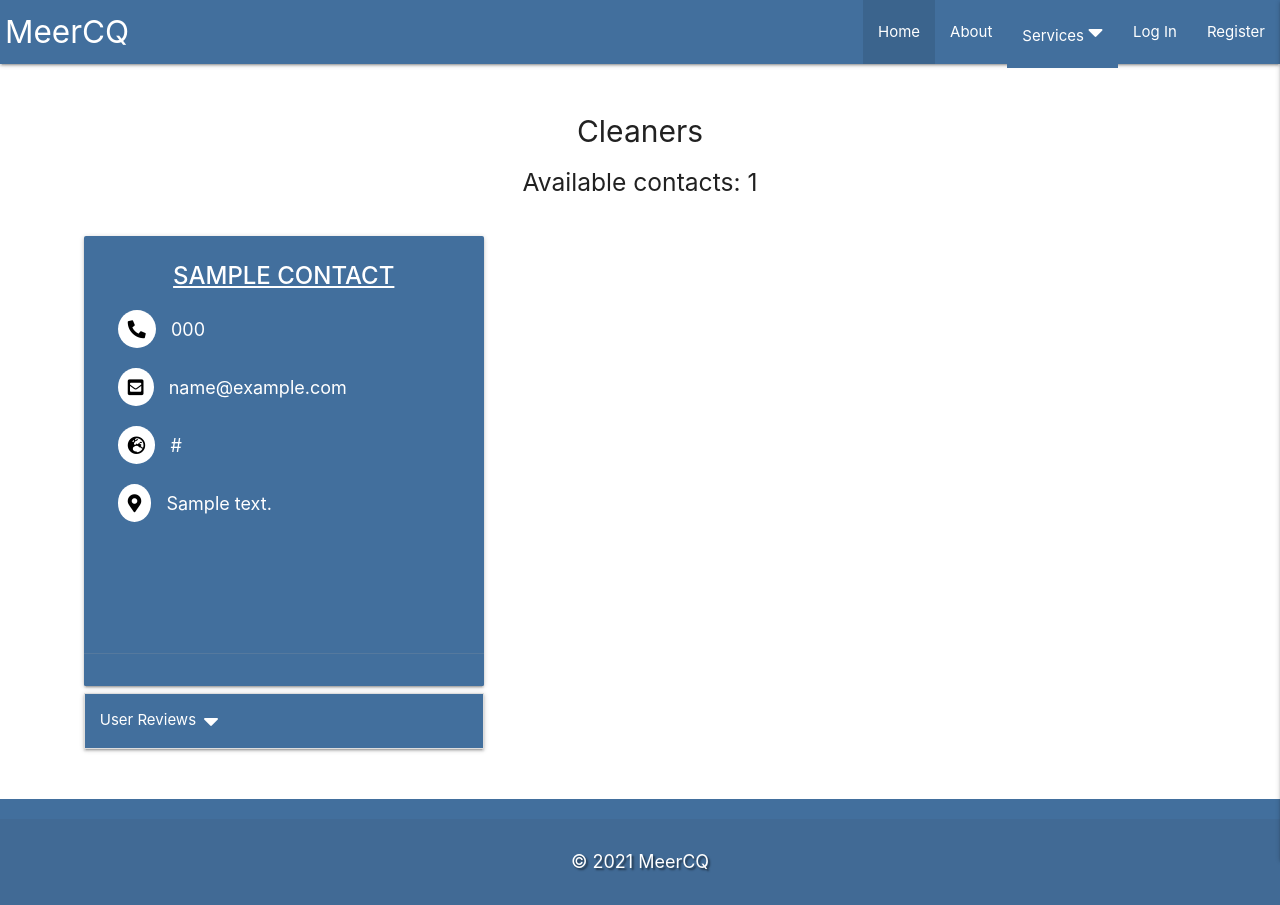
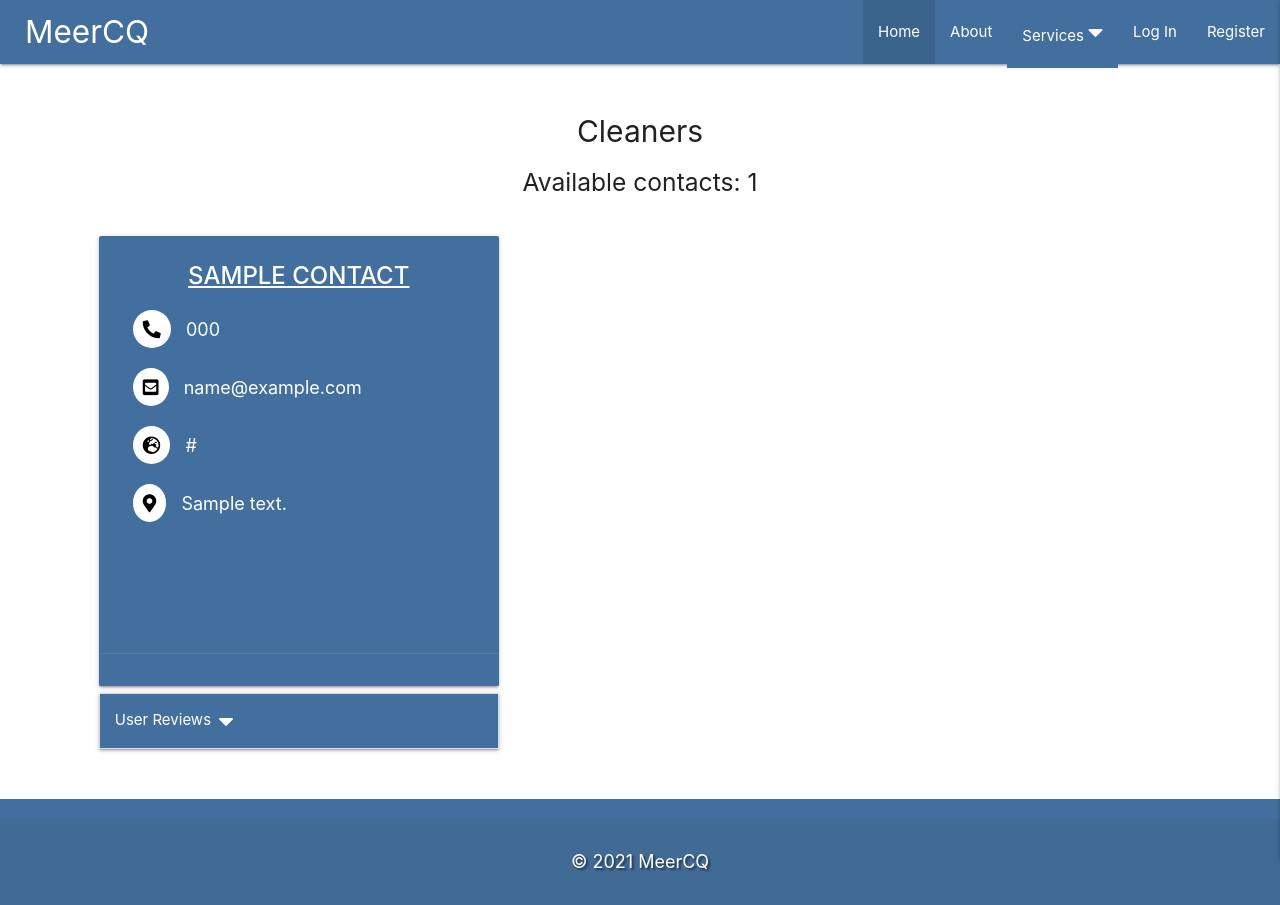
Before and after one commit to gomathishankar28/ms3_meercq, a Flask app: page /cleaners in a window 1280 px wide. Run offline with Flask 2, Linux system fonts and the light colour scheme; a database or web service that is not in the repository returns one stand-in record (values such as "Sample title"); data that the repository does not hold is empty; some libraries are stand-ins or nearby versions.

Commit message:
fixed a typo error in app.py and added media queries to contact cards for all screens

```diff
--- a/app.py
+++ b/app.py
@@ -90,7 +90,7 @@ def logout():
     return redirect(url_for("home"))
 
 
-@app.route("/electicians")
+@app.route("/electricians")
 def electricians():
     electrician_contacts = list(mongo.db.contacts.find(
         {"service_type": "electricians"}))
--- a/static/css/style.css
+++ b/static/css/style.css
@@ -181,11 +181,12 @@ p {
 		top: 50%;
 	}
 	.card.small {
-		width: 230px;
-		margin-left: -10px!important;
+		width: 250px;
+		margin-left: -22px!important;
 	}
 	.reviews {
-		width: 230px;
+		width: 250px;
+		margin-left: -22px!important;
 	}
 	.main-heading1 {
 		font-size: 28px;
@@ -261,9 +262,17 @@ p {
 		margin-left: 5px;
 		margin-right: 5px;
 	}
+	.card.small {
+		width: 300px;
+		margin-left: -10px!important
+	}
+	.reviews {
+		width: 300px;
+		margin-left: -10px!important
+	}
 }
 
-@media (min-width: 375x) and (max-width: 415px) {
+@media (min-width: 375x) {
 	.search_form {
 		top: 40%;
 	}
@@ -275,14 +284,23 @@ p {
 		margin-left: 20px!important;
 	}
 	.card.small {
-		width: 300px;
-		margin-left: 20px!important;
+		width: 330px;
+		margin-left: 10px!important;
 	}
 	.reviews {
-		width: 300px;
+		width: 330px;
 	}
 }
-
+@media (min-width: 411px) {
+	.card.small {
+		width: 350px;
+		margin-left: -15px!important;
+	}
+	.reviews {
+		width: 350px;
+		margin-left: -15px!important;
+	}
+}
 @media (min-width: 540px) {
 	.main-heading2 {
 		display: block;
@@ -344,9 +362,20 @@ p {
 	.services {
 		margin-left: 50px;
 	}
+	.card.small {
+		width: 600px;
+		margin-left: -40px!important;
+	}
+	.reviews {
+		width: 600px;
+		margin-left: -40px!important;
+	}
 }
 
 @media (min-width: 1024px) {
+	nav .brand-logo {
+		padding-left: 25px;
+	}
 	.hero_caption {
 		top: 20%;
 	}
@@ -366,15 +395,24 @@ p {
 	textarea {
 		font-size: 30px!important;
 	}
+	.services {
+		margin-left: 100px;
+	}
+
+	.fcard {
+		margin-left: -10px!important;
+	}
 	.contacts {
 		margin-left: -110px!important;
 		margin-right: -110px!important;
 	}
 	.card.small {
 		width: 300px;
+		margin-left: 5px!important;
 	}
 	.reviews {
 		width: 300px;
+		margin-left: 5px!important;
 	}
 	.add_contact,
 	.edit_contact,
@@ -384,6 +422,7 @@ p {
 }
 
 @media (min-width: 1080px) {
+
 	.hero_caption {
 		top: 20%;
 	}
--- a/templates/carpenters.html
+++ b/templates/carpenters.html
@@ -6,13 +6,13 @@
             		<h2 class="center-align"> Carpenters </h2>
             		<h5 class="center-align"> Available contacts: {{ count }} </h5>
             		{% if session["user"] %}
-                		<a class="waves-effect waves-light btn medium" href="{{ url_for('add_contact') }}">Add New Contact</a>
+                		<a class="waves-effect waves-light btn medium black-text" href="{{ url_for('add_contact') }}"><strong>Add New Contact</strong></a>
             		{% endif %}
         	</div>
     	</div>
     	<div class="row contacts">
             {% for contact in contacts %}
-                <div class="col s12 m12 l4">
+                <div class="col s12 m12 l4 fcard">
                     <div class="card small">
                         <div class="card-content white-text">
                             <span class="card-title center-align"><strong>{{ contact.company_name }}</strong></span>
--- a/templates/cleaners.html
+++ b/templates/cleaners.html
@@ -6,13 +6,13 @@
             		<h2 class="center-align"> Cleaners </h2>
             		<h5 class="center-align"> Available contacts: {{ count }} </h5>
             		{% if session["user"] %}
-                		<a class="waves-effect waves-light btn medium" href="{{ url_for('add_contact') }}">Add New Contact</a>
+                		<a class="waves-effect waves-light btn medium black-text" href="{{ url_for('add_contact') }}"><strong>Add New Contact</strong></a>
             		{% endif %}
         	</div>
     	</div>
     	<div class="row contacts">
             {% for contact in contacts %}
-                <div class="col s12 m12 l4">
+                <div class="col s12 m12 l4 fcard">
                     <div class="card small">
                         <div class="card-content white-text">
                             <span class="card-title center-align"><strong>{{ contact.company_name }}</strong></span>
--- a/templates/electricians.html
+++ b/templates/electricians.html
@@ -6,13 +6,13 @@
             		<h2 class="center-align"> Electricians </h2>
             		<h5 class="center-align"> Available contacts: {{ count }} </h5>
             		{% if session["user"] %}
-                		<a class="waves-effect waves-light btn medium" href="{{ url_for('add_contact') }}">Add New Contact</a>
+                		<a class="waves-effect waves-light btn medium black-text" href="{{ url_for('add_contact') }}"><strong>Add New Contact</strong></a>
             		{% endif %}
         	</div>
     	</div>
     	<div class="row contacts">
             {% for contact in contacts %}
-                <div class="col s12 m12 l4">
+                <div class="col s12 m12 l4 fcard">
                     <div class="card small">
                         <div class="card-content white-text">
                             <span class="card-title center-align"><strong>{{ contact.company_name }}</strong></span>
--- a/templates/gardeners.html
+++ b/templates/gardeners.html
@@ -6,13 +6,13 @@
             		<h2 class="center-align"> Gardeners </h2>
             		<h5 class="center-align"> Available contacts: {{ count }} </h5>
             		{% if session["user"] %}
-                		<a class="waves-effect waves-light btn medium" href="{{ url_for('add_contact') }}">Add New Contact</a>
+                		<a class="waves-effect waves-light btn medium black-text" href="{{ url_for('add_contact') }}"><strong>Add New Contact</strong></a>
             		{% endif %}
         	</div>
     	</div>
     	<div class="row contacts">
             {% for contact in contacts %}
-                <div class="col s12 m12 l4">
+                <div class="col s12 m12 l4 fcard">
                     <div class="card small">
                         <div class="card-content white-text">
                             <span class="card-title center-align"><strong>{{ contact.company_name }}</strong></span>
--- a/templates/painters.html
+++ b/templates/painters.html
@@ -6,13 +6,13 @@
             		<h2 class="center-align"> Painters </h2>
             		<h5 class="center-align"> Available contacts: {{ count }} </h5>
             		{% if session["user"] %}
-                		<a class="waves-effect waves-light btn medium" href="{{ url_for('add_contact') }}">Add New Contact</a>
+                		<a class="waves-effect waves-light btn medium black-text" href="{{ url_for('add_contact') }}"><strong>Add New Contact</strong></a>
             		{% endif %}
         	</div>
     	</div>
     	<div class="row contacts">
             {% for contact in contacts %}
-                <div class="col s12 m12 l4">
+                <div class="col s12 m12 l4 fcard">
                     <div class="card small">
                         <div class="card-content white-text">
                             <span class="card-title center-align"><strong>{{ contact.company_name }}</strong></span>
--- a/templates/plumbers.html
+++ b/templates/plumbers.html
@@ -6,13 +6,13 @@
             		<h2 class="center-align"> Plumbers </h2>
             		<h5 class="center-align"> Available contacts: {{ count }} </h5>
             		{% if session["user"] %}
-                		<a class="waves-effect waves-light btn medium" href="{{ url_for('add_contact') }}">Add New Contact</a>
+                		<a class="waves-effect waves-light btn medium black-text" href="{{ url_for('add_contact') }}"><strong>Add New Contact</strong></a>
             		{% endif %}
         	</div>
     	</div>
     	<div class="row contacts">
             {% for contact in contacts %}
-                <div class="col s12 m12 l4">
+                <div class="col s12 m12 l4 fcard">
                     <div class="card small">
                         <div class="card-content white-text">
                             <span class="card-title center-align"><strong>{{ contact.company_name }}</strong></span>
--- a/templates/whitegoods.html
+++ b/templates/whitegoods.html
@@ -6,13 +6,13 @@
             		<h2 class="center-align"> Whitegoods </h2>
             		<h5 class="center-align"> Available contacts: {{ count }} </h5>
             		{% if session["user"] %}
-                		<a class="waves-effect waves-light btn medium" href="{{ url_for('add_contact') }}">Add New Contact</a>
+                		<a class="waves-effect waves-light btn medium black-text" href="{{ url_for('add_contact') }}"><strong>Add New Contact</strong></a>
             		{% endif %}
         	</div>
     	</div>
     	<div class="row contacts">
             {% for contact in contacts %}
-                <div class="col s12 m12 l4">
+                <div class="col s12 m12 l4 fcard">
                     <div class="card small">
                         <div class="card-content white-text">
                             <span class="card-title center-align"><strong>{{ contact.company_name }}</strong></span>
```
